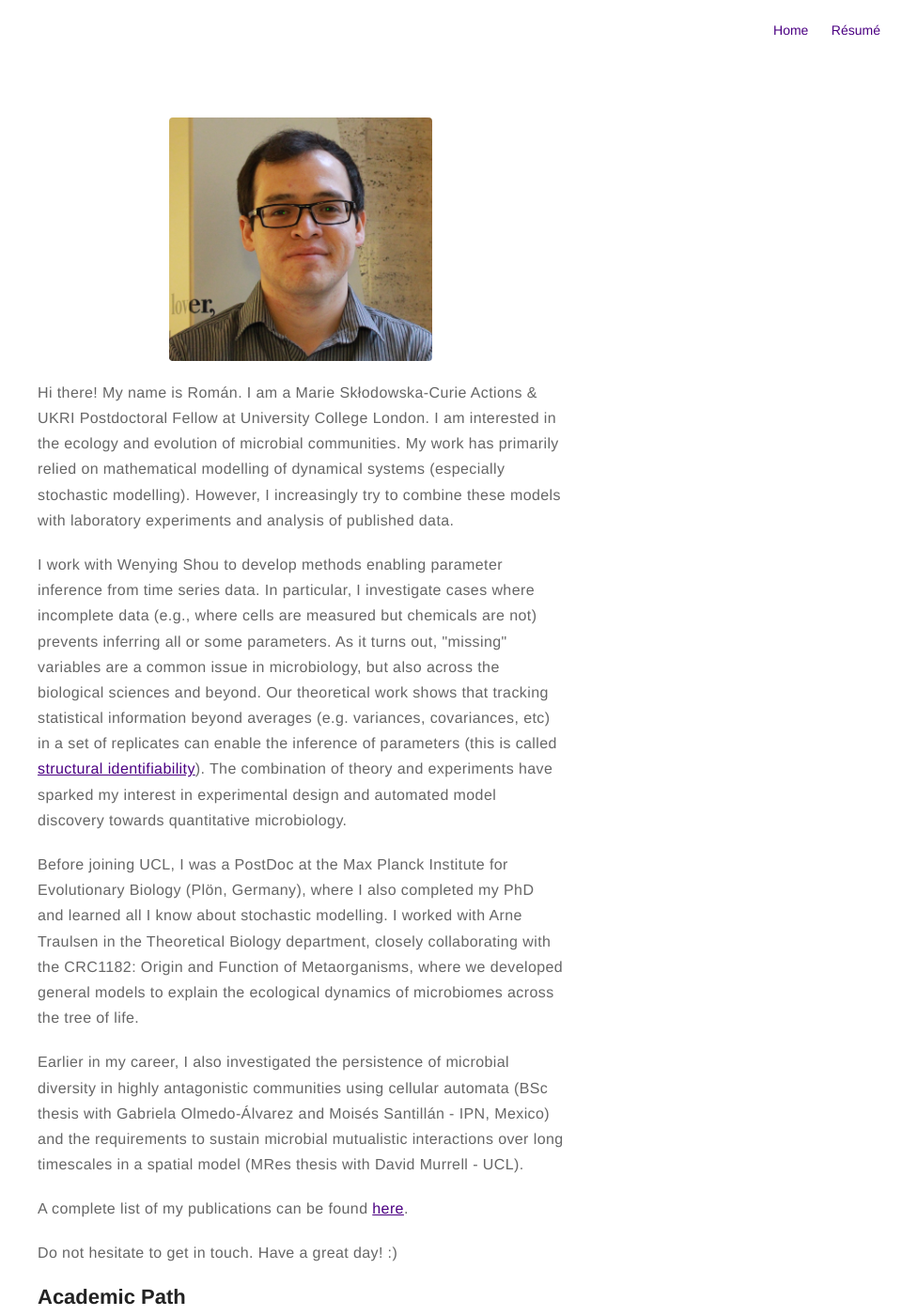
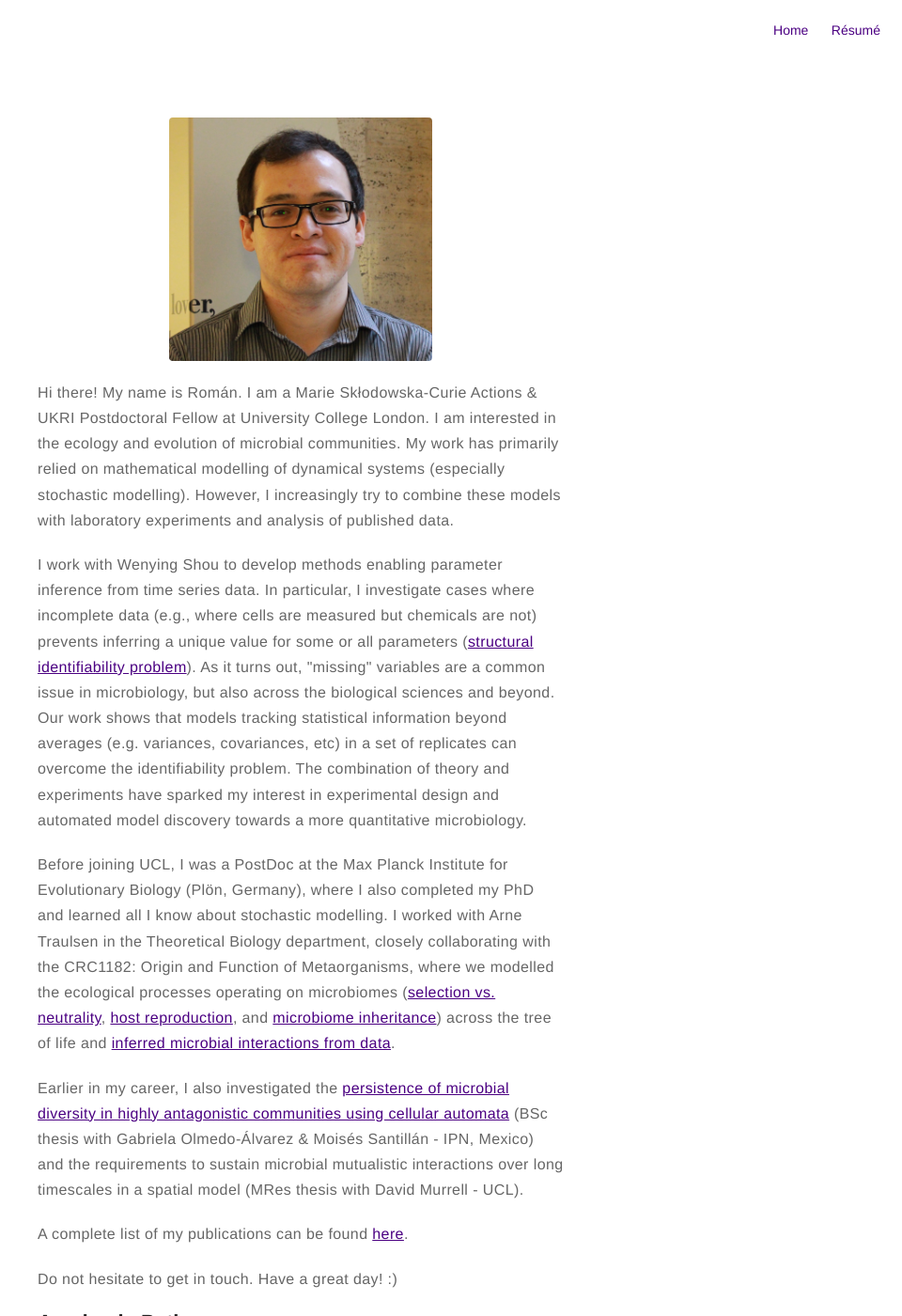
Before and after one commit to romanzapien/romanzapien.github.io, a Jekyll site: the page built from about.md, in a window 1280 px wide and 1400 px high. Shown: the whole window at 94% size, without its empty margins (320-1280 px from the left). Built offline with Jekyll 4.4.1, drawn with Linux system fonts in a browser that asks for light colours.

Commit message:
Update about.md

```diff
--- a/about.md
+++ b/about.md
@@ -6,11 +6,11 @@ layout: page
 
 <p>Hi there! My name is Román. I am a Marie Skłodowska-Curie Actions & UKRI Postdoctoral Fellow at University College London. I am interested in the ecology and evolution of microbial communities. My work has primarily relied on mathematical modelling of dynamical systems (especially stochastic modelling). However, I increasingly try to combine these models with laboratory experiments and analysis of published data.</p>
 
-<p>I work with Wenying Shou to develop methods enabling parameter inference from time series data. In particular, I investigate cases where incomplete data (e.g., where cells are measured but chemicals are not) prevents inferring all or some parameters. As it turns out, "missing" variables are a common issue in microbiology, but also across the biological sciences and beyond. Our theoretical work shows that tracking statistical information beyond averages (e.g. variances, covariances, etc) in a set of replicates can enable the inference of parameters (this is called <a href="https://en.wikipedia.org/wiki/Structural_identifiability">structural identifiability</a>). The combination of theory and experiments have sparked my interest in experimental design and automated model discovery towards quantitative microbiology.</p>
+<p>I work with Wenying Shou to develop methods enabling parameter inference from time series data. In particular, I investigate cases where incomplete data (e.g., where cells are measured but chemicals are not) prevents inferring a unique value for some or all parameters (<a href="https://en.wikipedia.org/wiki/Structural_identifiability">structural identifiability problem</a>). As it turns out, "missing" variables are a common issue in microbiology, but also across the biological sciences and beyond. Our work shows that models tracking statistical information beyond averages (e.g. variances, covariances, etc) in a set of replicates can overcome the identifiability problem. The combination of theory and experiments have sparked my interest in experimental design and automated model discovery towards a more quantitative microbiology.</p>
 
-<p>Before joining UCL, I was a PostDoc at the Max Planck Institute for Evolutionary Biology (Plön, Germany), where I also completed my PhD and learned all I know about stochastic modelling. I worked with Arne Traulsen in the Theoretical Biology department, closely collaborating with the CRC1182: Origin and Function of Metaorganisms, where we developed general models to explain the ecological dynamics of microbiomes across the tree of life.</p>
+<p>Before joining UCL, I was a PostDoc at the Max Planck Institute for Evolutionary Biology (Plön, Germany), where I also completed my PhD and learned all I know about stochastic modelling. I worked with Arne Traulsen in the Theoretical Biology department, closely collaborating with the CRC1182: Origin and Function of Metaorganisms, where we modelled the ecological processes operating on microbiomes (<a href="https://doi.org/10.1098/rsif.2021.0717">selection vs. neutrality</a>, <a href="https://doi.org/10.1371/journal.pcbi.1008392">host reproduction</a>, and <a href="https://doi.org/10.1186/s12862-022-02029-2">microbiome inheritance</a>) across the tree of life and <a href="https://doi.org/10.1371/journal.pbio.3002913">inferred microbial interactions from data</a>.</p>
 
-<p>Earlier in my career, I also investigated the persistence of microbial diversity in highly antagonistic communities using cellular automata (BSc thesis with Gabriela Olmedo-Álvarez and Moisés Santillán - IPN, Mexico) and the requirements to sustain microbial mutualistic interactions over long timescales in a spatial model (MRes thesis with David Murrell - UCL).</p>
+<p>Earlier in my career, I also investigated the <a href="persistence of microbial diversity in highly antagonistic communities using cellular automata">persistence of microbial diversity in highly antagonistic communities using cellular automata</a> (BSc thesis with Gabriela Olmedo-Álvarez & Moisés Santillán - IPN, Mexico) and the requirements to sustain microbial mutualistic interactions over long timescales in a spatial model (MRes thesis with David Murrell - UCL).</p>
 
 <p>A complete list of my publications can be found <a href="https://scholar.google.com/citations?user=TyfoFisAAAAJ&hl=en">here</a>.</p>
 
```
